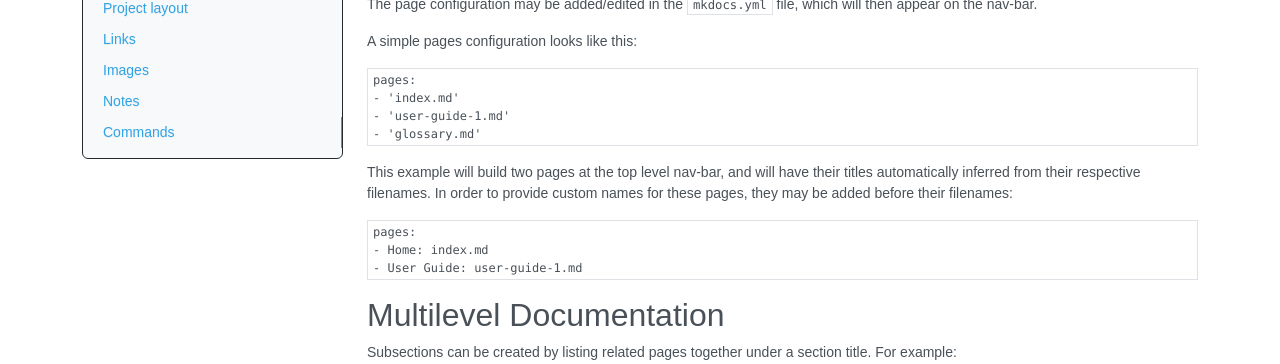
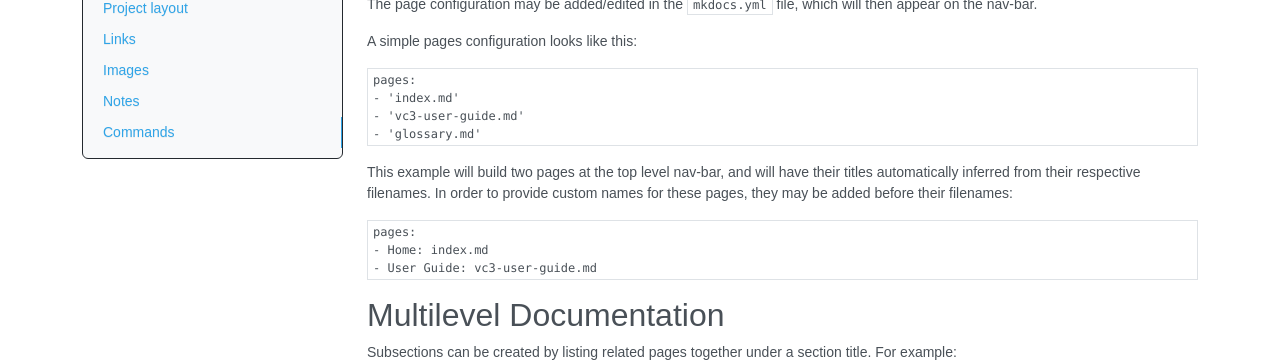
Before and after one commit to vc3-project/vc3-mkdocs, an MkDocs documentation site: the page built from docs/mkcommands.md, in a window 1280 px wide. Shown: the part 321-685 px from the top of the page. Built offline with MkDocs 1.6.1, drawn with Linux system fonts in a browser that asks for light colours; nearby versions of some CDN libraries; old or Windows-style settings are respelled for this version of MkDocs.

Commit message:
Update file name in MKCommands doc

````diff
--- a/docs/css/extra.css
+++ b/docs/css/extra.css
@@ -43,6 +43,10 @@ a {
   margin-left: -15px;
 } */
 
+.navbar-default .navbar-brand:hover, navbar-default .navbar-brand:focus {
+  color: #ffc500;
+}
+
 .navbar-default .navbar-brand {
   background: url(https://image.ibb.co/e59s3v/logosmall.png) center / contain no-repeat;
   width: 200px;
--- a/docs/mkcommands.md
+++ b/docs/mkcommands.md
@@ -11,7 +11,7 @@ A simple pages configuration looks like this:
 ```no-highlight
 pages:
 - 'index.md'
-- 'user-guide-1.md'
+- 'vc3-user-guide.md'
 - 'glossary.md'
 ```
 
@@ -22,7 +22,7 @@ provide custom names for these pages, they may be added before their filenames:
 ```no-highlight
 pages:
 - Home: index.md
-- User Guide: user-guide-1.md
+- User Guide: vc3-user-guide.md
 ```
 
 
````
